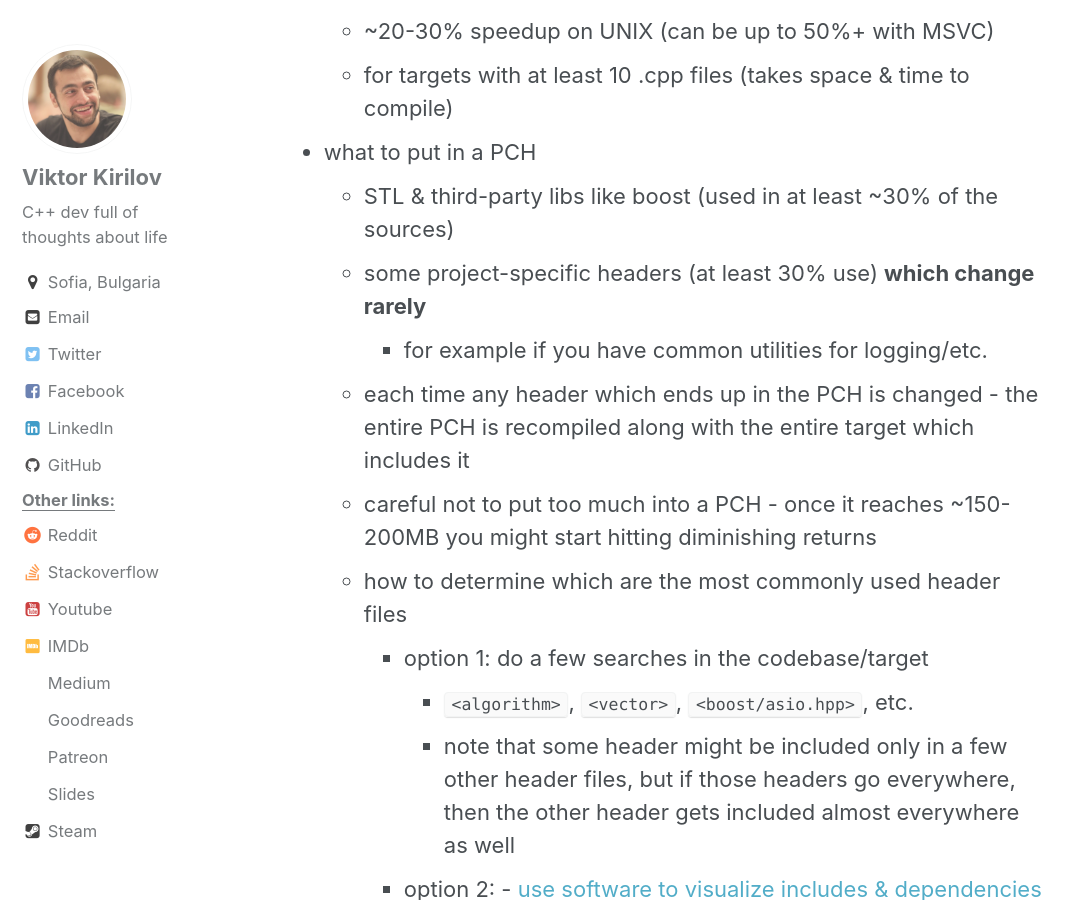
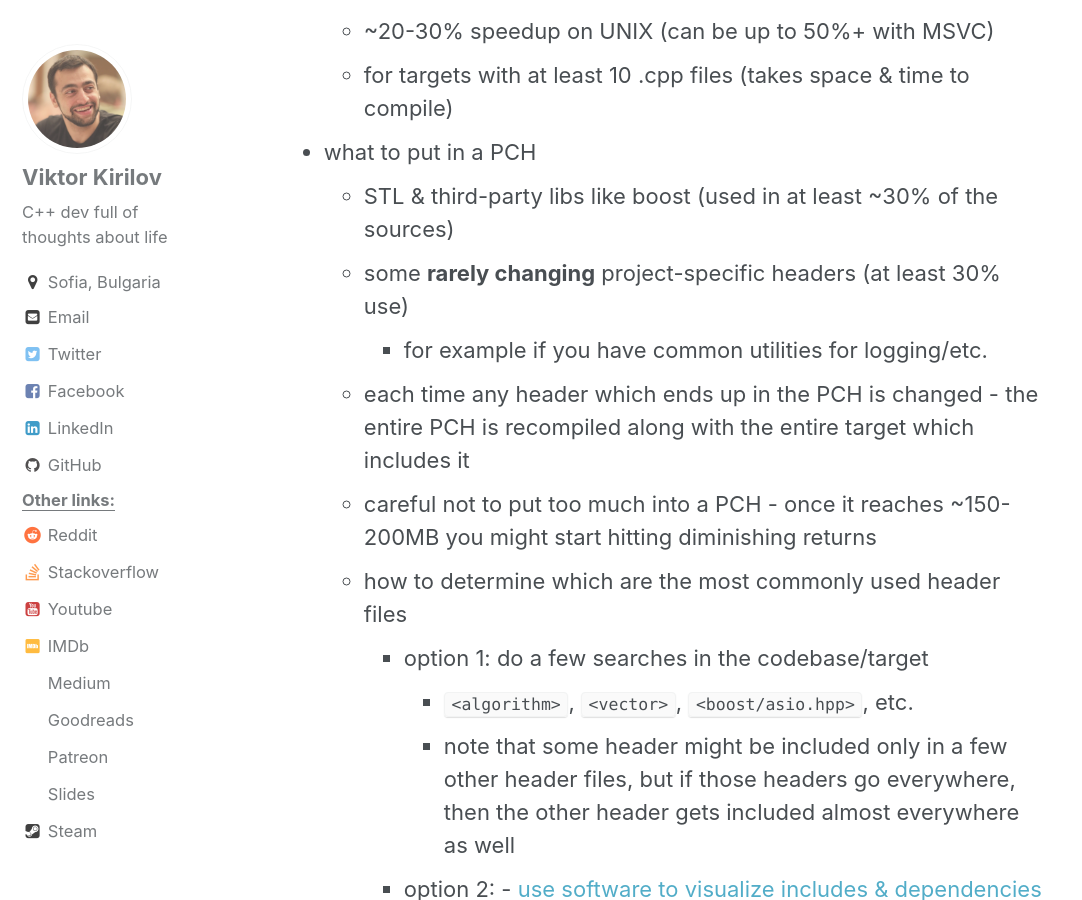
Before and after one commit to onqtam/onqtam.github.io, a Jekyll site: the page built from _posts/2019-12-12-pch-unity-cmake-3-16.md, in a window 1280 px wide and 900 px high, scrolled down 1230 px. Shown: the whole window, without its empty margins (0-1082 px from the left). Built offline with Jekyll 4.4.1, drawn with Linux system fonts in a browser that asks for light colours; comment, search, counter and statistics services are not loaded.

Commit message:
fixed partially

```diff
--- a/_posts/2019-12-12-pch-unity-cmake-3-16.md
+++ b/_posts/2019-12-12-pch-unity-cmake-3-16.md
@@ -23,7 +23,7 @@ I recently consulted a company on this exact matter - luckily CMake 3.16 was jus
     - for targets with at least 10 .cpp files (takes space & time to compile)
 - what to put in a PCH
     - STL & third-party libs like boost (used in at least ~30% of the sources)
-    - some project-specific headers (at least 30% use) **which change rarely**
+    - some **rarely changing** project-specific headers (at least 30% use)
         - for example if you have common utilities for logging/etc.
     - each time any header which ends up in the PCH is changed - the entire PCH is recompiled along with the entire target which includes it
     - careful not to put too much into a PCH - once it reaches ~150-200MB you might start hitting diminishing returns
```
